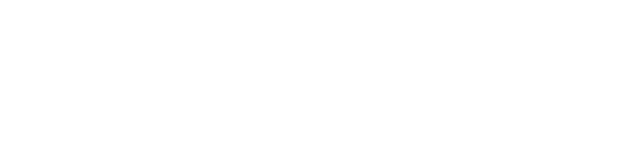
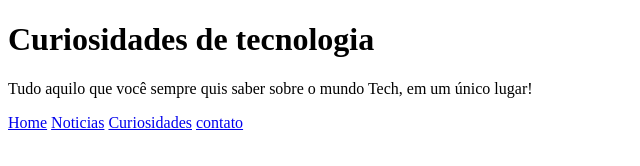
Before and after one commit to Adila02/ProjetoRio, a plain HTML site: page index.html in a window 1280 px wide. Shown: the whole page, without its empty margins (0-640 px from the left). Drawn offline with Linux system fonts and the light colour scheme.

Commit message:
acrescentou o header

```diff
--- a/index.html
+++ b/index.html
@@ -1,11 +1,21 @@
 <!DOCTYPE html>
-<html lang="en">
+<html lang="pt-br">
 <head>
     <meta charset="UTF-8">
     <meta name="viewport" content="width=device-width, initial-scale=1.0">
-    <title>Document</title>
+    <title>ProjetoRio</title>
 </head>
 <body>
+    <header> <!--titulo do site-->
+        <h1>Curiosidades de tecnologia</h1>
+        <p>Tudo aquilo que você sempre quis saber sobre o mundo Tech, em um único lugar!</p>
+    </header>
+    <nav>
 
+        <a href="#">Home</a>
+        <a href="#">Noticias</a>
+        <a href="#">Curiosidades</a>
+        <a href="#">contato</a>
+    </nav>
 </body>
 </html>
```
